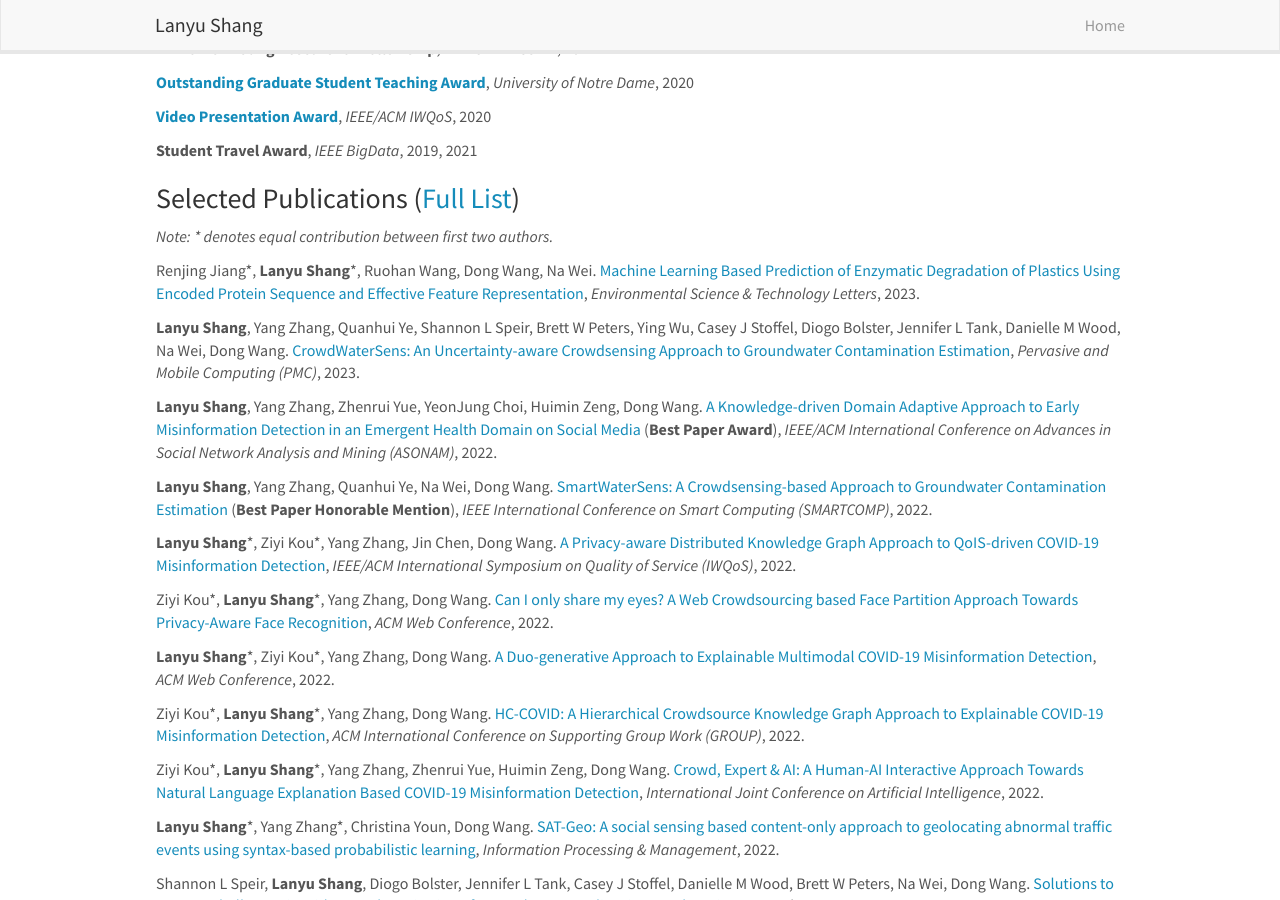
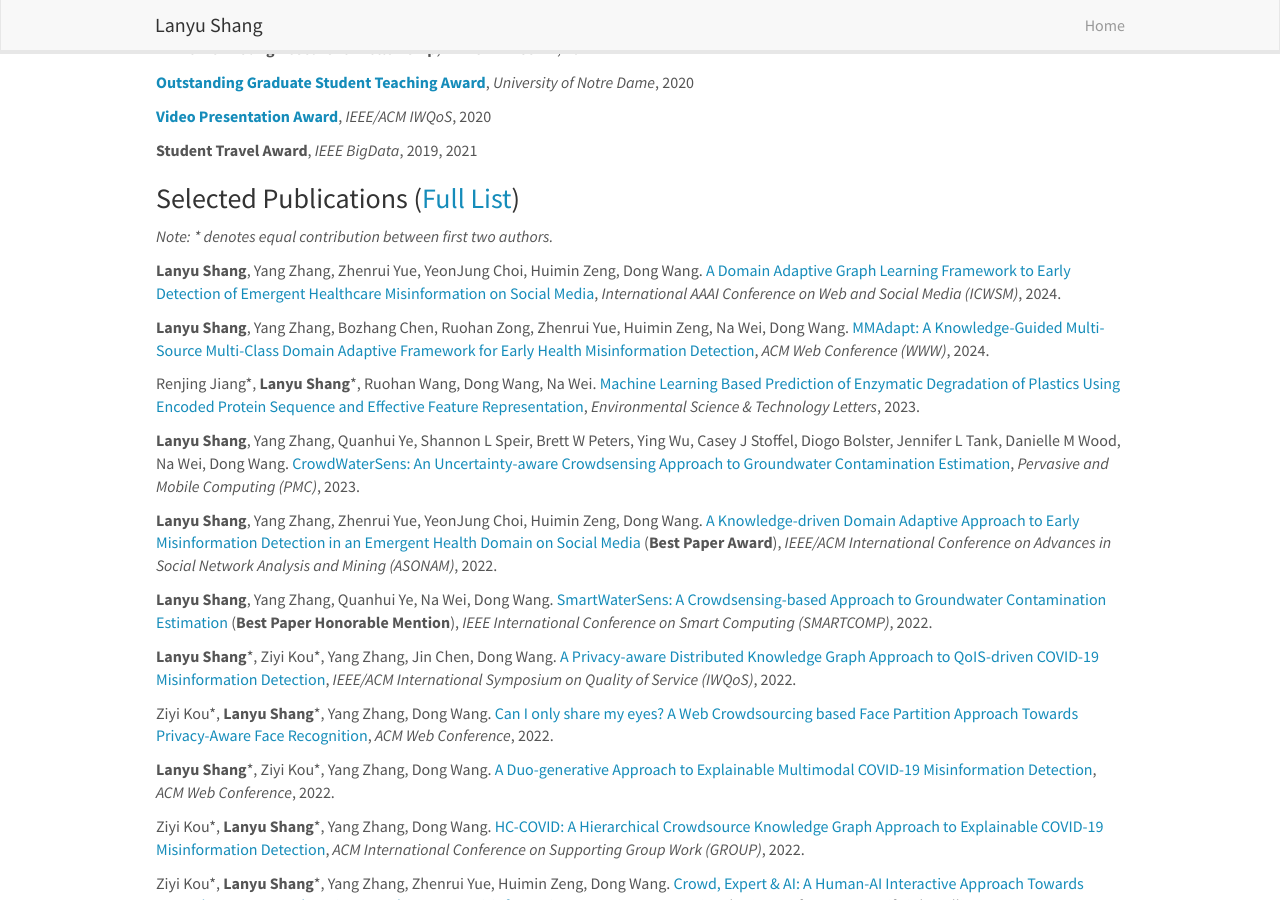
Before and after one commit to ShangLanyu/shanglanyu.github.io, a Jekyll site: the page built from _pages/home.md, in a window 1280 px wide and 900 px high, scrolled down 584 px. Built offline with Jekyll 4.4.1, drawn with Linux system fonts in a browser that asks for light colours; nearby versions of some CDN libraries.

Commit message:
Update home.md

```diff
--- a/_pages/home.md
+++ b/_pages/home.md
@@ -32,6 +32,7 @@ I am currently a Ph.D. candidate in the [School of Information Sciences (iSchool
 
 
 ### Honors and Awards
+
 **Best Paper Award**, _IEEE/ACM ASONAM_, 2022
 
 **Best Paper Honorable Mention**, _IEEE SMARTCOMP_, 2022
@@ -49,6 +50,11 @@ I am currently a Ph.D. candidate in the [School of Information Sciences (iSchool
 
 ### Selected Publications ([Full List](https://scholar.google.com/citations?user=3sxZiyQAAAAJ))
 _Note: * denotes equal contribution between first two authors._
+
+**Lanyu Shang**, Yang Zhang, Zhenrui Yue, YeonJung Choi, Huimin Zeng, Dong Wang. [A Domain
+Adaptive Graph Learning Framework to Early Detection of Emergent Healthcare Misinformation on Social Media](), _International AAAI Conference on Web and Social Media (ICWSM)_, 2024.
+
+**Lanyu Shang**, Yang Zhang, Bozhang Chen, Ruohan Zong, Zhenrui Yue, Huimin Zeng, Na Wei, Dong Wang. [MMAdapt: A Knowledge-Guided Multi-Source Multi-Class Domain Adaptive Framework for Early Health Misinformation Detection](), _ACM Web Conference (WWW)_, 2024.
 
 
 Renjing Jiang\*, **Lanyu Shang**\*, Ruohan Wang, Dong Wang, Na Wei.
```
